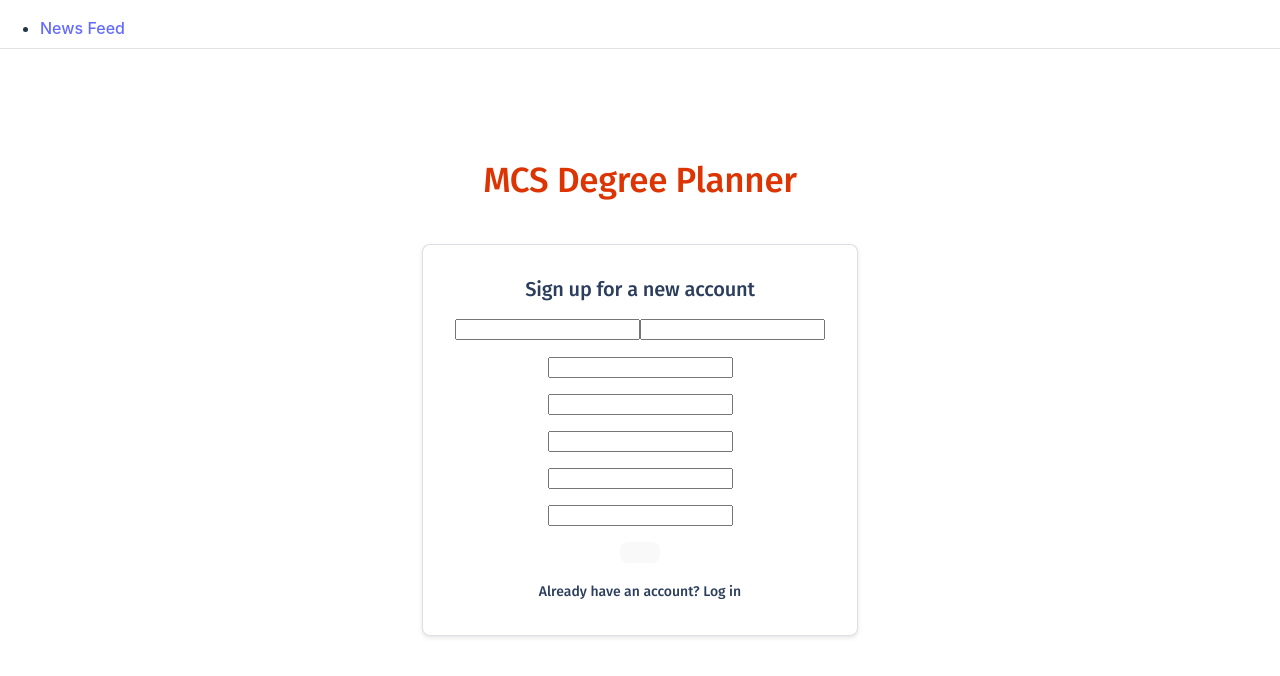
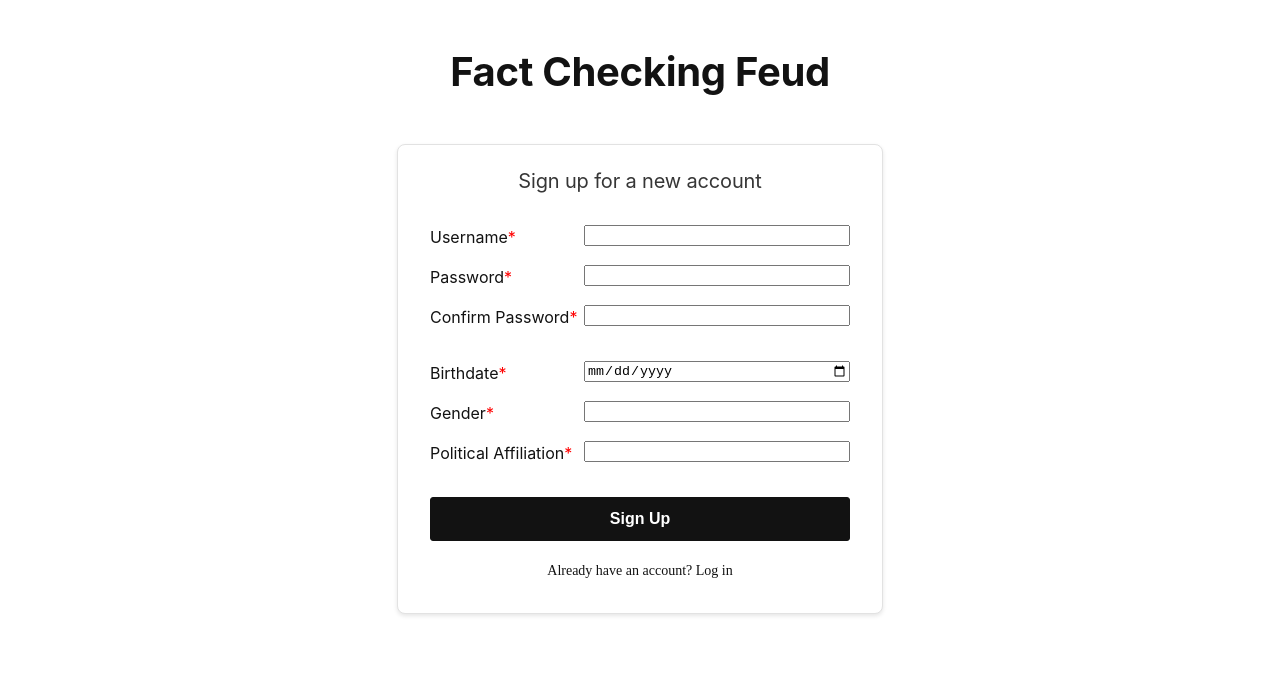
Before and after one commit to alexbadia1/CS567-UI, a React (Vite) app: page /signup in a window 1280 px wide. Shown: the top 676 px of the page. Built offline with nearby package versions, Linux system fonts and the light colour scheme.

Commit message:
styled the login and sign up pages

```diff
--- a/src/components/Button/index.scss
+++ b/src/components/Button/index.scss
@@ -0,0 +1,25 @@
+.button {
+  position: relative;
+  margin: 0px;
+  padding: 0px;
+  width: 100%;
+  height: 44px;
+  font-size: 16px;
+  font-weight: 700;
+  cursor: pointer;
+  border: 0.0625em solid rgb(18, 18, 18);
+  border-radius: 3px;
+  box-sizing: border-box;
+  user-select: none;
+  -webkit-tap-highlight-color: rgba(0, 0, 0, 0);
+  background-image: none;
+  color: white;
+  background-color: rgb(18, 18, 18);
+  transition: 0.15s ease-in;
+  text-align: center;
+}
+.button:hover {
+  background-color: rgb(51, 51, 51);
+  border-color: rgb(51, 51, 51);
+  color: white;
+}
--- a/src/components/Button/index.tsx
+++ b/src/components/Button/index.tsx
@@ -2,8 +2,17 @@ import React from 'react';
 
 import './index.scss';
 
-function Button() {
-  return (<button />);
+interface IButtonProps {
+  text: string;
+  onClick?: () => void;
+}
+
+function Button({ text, onClick }: IButtonProps) {
+  return (
+    <button className="button" onClick={onClick}>
+      {text}
+    </button>
+  );
 }
 
 export default Button;
--- a/src/components/TextField/index.tsx
+++ /dev/null
@@ -1,9 +0,0 @@
-import React from 'react';
-
-import './index.scss';
-
-function TextField() {
-  return (<input />);
-}
-
-export default TextField;
--- a/src/index.css
+++ b/src/index.css
@@ -3,7 +3,6 @@
   line-height: 1.5;
   font-weight: 400;
 
-  color-scheme: light dark;
   color: rgba(255, 255, 255, 0.87);
   background-color: white;
 
@@ -23,15 +22,6 @@
   min-height: 100vh;
 }
 
-a {
-  font-weight: 500;
-  color: #646cff;
-  text-decoration: inherit;
-}
-a:hover {
-  color: #535bf2;
-}
-
 body {
   margin: 0;
   display: flex;
@@ -44,35 +34,3 @@ h1 {
   font-size: 3.2em;
   line-height: 1.1;
 }
-
-button {
-  border-radius: 8px;
-  border: 1px solid transparent;
-  padding: 0.6em 1.2em;
-  font-size: 1em;
-  font-weight: 500;
-  font-family: inherit;
-  background-color: #1a1a1a;
-  cursor: pointer;
-  transition: border-color 0.25s;
-}
-button:hover {
-  border-color: #646cff;
-}
-button:focus,
-button:focus-visible {
-  outline: 4px auto -webkit-focus-ring-color;
-}
-
-@media (prefers-color-scheme: light) {
-  :root {
-    color: #213547;
-    background-color: #ffffff;
-  }
-  a:hover {
-    color: #747bff;
-  }
-  button {
-    background-color: #f9f9f9;
-  }
-}
--- a/src/pages/Login/index.scss
+++ b/src/pages/Login/index.scss
@@ -1,19 +1,11 @@
-@import url('https://fonts.googleapis.com/css2?family=Fira+Sans:ital,wght@0,100;0,300;0,400;0,500;0,700;1,200&family=Lato:wght@900&display=swap');
-
-
 .login {
   width: 100vw;
   max-width: 100%;
-  height: calc(100vh - var(--navbar-height));
-  max-height: 100%;
 
   display: flex;
   flex-direction: column;
   justify-content: center;
   align-items: center;
-
-  font-family: "Fira Sans";
-  background-color: transparent;
 
   &__content {
     display: flex;
@@ -21,14 +13,12 @@
     justify-content: flex-start;
     align-items: center;
 
-    &--title {
-      font-size: 35px;
-      font-weight: 500;
+    &__title {
+      font-size: 40px;
+      font-weight: 700;
       letter-spacing: -0.008em;
-      line-height: 24px;
-      color: #dd3403;
-      padding: 52px;
-      font-family: 'Fira Sans';
+      color: var(--color-content-primary);
+      padding: 42px;
     }
 
     &__form {
@@ -36,29 +26,51 @@
       flex-direction: column;
       justify-content: flex-start;
       align-items: center;
-
-      min-width: 300px;
-
-      padding: 32px;
-
+      min-width: 420px;
+      padding: 24px 32px 32px 32px;
       background-color: #ffffff;
       box-shadow: 0 2px 4px 0 rgba(0, 0, 0, 0.1);
-      border: solid 1px #091e4224;
+      border: solid 1px var(--border-color-primary);
       border-radius: 8px;
 
-      &--title {
+      &__title {
         font-size: 20px;
-        font-weight: 500;
         letter-spacing: -0.008em;
         line-height: 24px;
-        color: #2c3e5d;
-        font-family: 'Fira Sans';
+        color: var(--color-content-secondary);
+      }
+
+      &__field {
+        width: 100%;
+        display: flex;
+        flex-direction: row;
+        justify-content: space-between;
+        align-items: start;
+        color: var(--color-content-primary);
+
+        &__label {
+          font-size: 16px;
+          width: 36.6666666667%;
+          height: 100%;
+          display: flex;
+          flex-direction: column;
+          justify-content: center;
+        }
+
+        &__value {
+          font-size: 16px;
+          width: 63.3333333333%;
+          height: 100%;
+          display: flex;
+          flex-direction: column;
+          justify-content: center;
+        }
       }
     }
 
     &__footer {
-      &--signup-link {
-        color: #2c3e5d;
+      &--login-link {
+        color: var(--color-content-primary);
         font-family: 'Fira Sans';
         text-decoration: none;
         font-size: 14px;
@@ -70,7 +82,16 @@
   }
 }
 
+.required {
+  color: red;
+}
+
 .margin-24 {
   width: 100%;
-  height: 24px;
+  height: 16px;
 }
+
+.gutter-24 {
+  width: 100%;
+  height: 16px;
+}
--- a/src/pages/Login/index.tsx
+++ b/src/pages/Login/index.tsx
@@ -1,30 +1,60 @@
-import React from 'react';
+import React, { useRef } from 'react';
 import { Link } from 'react-router-dom';
-import TextField from '../../components/TextField';
 import Button from '../../components/Button';
 
 import './index.scss';
 
 export const Login: React.FC = () => {
+  const usernameRef = useRef(null);
+  const passwordRef = useRef(null);
+
+  const handleLogin = () => {};
+
   return (
     <div className="login">
       <div className="login__content">
-        <div className="login__content--title">MCS Degree Planner</div>
+        <div className="login__content__title">Fact Checking Feud</div>
         <div className="login__content__form">
-          <div className="login__content__form--title">
+          <div className="login__content__form__title">
             Log into your account
           </div>
-          <div className="margin-24"></div>
-          <TextField />
-          <div className="margin-24"></div>
-          <TextField />
+          <div className="margin-24" />
+          <div className="margin-24" />
 
-          <div className="margin-24"></div>
+          {/* Username */}
+          <div className="login__content__form__field">
+            <div className="login__content__form__field__label">
+              <span>
+                Username<span className="required">*</span>
+              </span>
+            </div>
+            <div className="login__content__form__field__value">
+              <input type="text" ref={usernameRef} required />
+            </div>
+          </div>
 
-          <Button />
-          <div className="margin-24"></div>
+          <div className="margin-24" />
+
+          {/* Password */}
+          <div className="login__content__form__field">
+            <div className="login__content__form__field__label">
+              <span>
+                Password<span className="required">*</span>
+              </span>
+            </div>
+            <div className="login__content__form__field__value">
+              <input type="text" ref={passwordRef} required />
+            </div>
+          </div>
+
+          <div className="margin-24" />
+          <div className="margin-24" />
+
+          <Button text="Log In" onClick={handleLogin} />
+
+          <div className="margin-24" />
           <div className="login__content__footer">
-            <Link className="login__content__footer--signup-link" to="/signup">
+            <Link className="login__content__footer--login-link" to="/signup">
               Sign up for an account
             </Link>
           </div>
@@ -33,3 +63,5 @@ export const Login: React.FC = () => {
     </div>
   );
 };
+
+// Sign up for an account
--- a/src/pages/Signup/index.scss
+++ b/src/pages/Signup/index.scss
@@ -1,20 +1,11 @@
-@import url('https://fonts.googleapis.com/css2?family=Fira+Sans:ital,wght@0,100;0,300;0,400;0,500;0,700;1,200&family=Lato:wght@900&display=swap');
-
-
 .signup {
   width: 100vw;
   max-width: 100%;
-  height: calc(100vh - var(--navbar-height));
-  max-height: 100%;
 
   display: flex;
   flex-direction: column;
   justify-content: center;
   align-items: center;
-
-  font-family: "'Fira Sans'";
-  background-color: transparent;
-
 
   &__content {
     display: flex;
@@ -22,14 +13,12 @@
     justify-content: flex-start;
     align-items: center;
 
-    &--title {
-      font-size: 35px;
-      font-weight: 500;
+    &__title {
+      font-size: 40px;
+      font-weight: 700;
       letter-spacing: -0.008em;
-      line-height: 24px;
-      color: #dd3403;
-      padding: 52px;
-      font-family: 'Fira Sans';
+      color: var(--color-content-primary);
+      padding: 42px;
     }
 
     &__form {
@@ -37,29 +26,51 @@
       flex-direction: column;
       justify-content: flex-start;
       align-items: center;
-
-      min-width: 300px;
-
-      padding: 32px;
-
+      min-width: 420px;
+      padding: 24px 32px 32px 32px;
       background-color: #ffffff;
       box-shadow: 0 2px 4px 0 rgba(0, 0, 0, 0.1);
-      border: solid 1px #091e4224;
+      border: solid 1px var(--border-color-primary);
       border-radius: 8px;
 
-      &--title {
+      &__title {
         font-size: 20px;
-        font-weight: 500;
         letter-spacing: -0.008em;
         line-height: 24px;
-        color: #2c3e5d;
-        font-family: 'Fira Sans';
+        color: var(--color-content-secondary);
+      }
+
+      &__field {
+        width: 100%;
+        display: flex;
+        flex-direction: row;
+        justify-content: space-between;
+        align-items: start;
+        color: var(--color-content-primary);
+
+        &__label {
+          font-size: 16px;
+          width: 36.6666666667%;
+          height: 100%;
+          display: flex;
+          flex-direction: column;
+          justify-content: center;
+        }
+
+        &__value {
+          font-size: 16px;
+          width: 63.3333333333%;
+          height: 100%;
+          display: flex;
+          flex-direction: column;
+          justify-content: center;
+        }
       }
     }
 
     &__footer {
       &--login-link {
-        color: #2c3e5d;
+        color: var(--color-content-primary);
         font-family: 'Fira Sans';
         text-decoration: none;
         font-size: 14px;
@@ -71,6 +82,10 @@
   }
 }
 
+.required {
+  color: red;
+}
+
 .margin-24 {
   width: 100%;
   height: 16px;
--- a/src/pages/Signup/index.tsx
+++ b/src/pages/Signup/index.tsx
@@ -1,47 +1,120 @@
-import React from 'react';
+import React, { useRef } from 'react';
 import { Link } from 'react-router-dom';
-import TextField from '../../components/TextField';
 import Button from '../../components/Button';
 
 import './index.scss';
 
-export const Signup: React.FC = () => {
+export function Signup() {
+  const usernameRef = useRef(null);
+  const passwordRef = useRef(null);
+  const confirmPasswordRef = useRef(null);
+  const birthdateRef = useRef(null);
+  const genderRef = useRef(null);
+  const politicalAffiliationRef = useRef(null);
+
+  const handleSignup = () => {};
 
   return (
     <div className="signup">
       <div className="signup__content">
-        <div className="signup__content--title">MCS Degree Planner</div>
+        <div className="signup__content__title">Fact Checking Feud</div>
         <div className="signup__content__form">
-          <div className="signup__content__form--title">
+          <div className="signup__content__form__title">
             Sign up for a new account
           </div>
-          <div className="margin-24"></div>
+          <div className="margin-24" />
+          <div className="margin-24" />
 
-          <div>
-            <TextField />
-            <TextField />
+          {/* Username */}
+          <div className="signup__content__form__field">
+            <div className="signup__content__form__field__label">
+              <span>
+                Username<span className="required">*</span>
+              </span>
+            </div>
+            <div className="signup__content__form__field__value">
+              <input type="text" ref={usernameRef} required />
+            </div>
           </div>
 
-          <div className="margin-24"></div>
-          <TextField />
-          <div className="margin-24"></div>
-          <TextField />
-          <div className="margin-24"></div>
+          <div className="margin-24" />
 
-          <TextField />
+          {/* Password */}
+          <div className="signup__content__form__field">
+            <div className="signup__content__form__field__label">
+              <span>
+                Password<span className="required">*</span>
+              </span>
+            </div>
+            <div className="signup__content__form__field__value">
+              <input type="text" ref={passwordRef} required />
+            </div>
+          </div>
 
-          <div className="margin-24"></div>
+          <div className="margin-24" />
 
-          <TextField />
+          {/* Confirm Password */}
+          <div className="signup__content__form__field">
+            <div className="signup__content__form__field__label">
+              <span>
+                Confirm Password<span className="required">*</span>
+              </span>
+            </div>
+            <div className="signup__content__form__field__value">
+              <input type="text" ref={confirmPasswordRef} required />
+            </div>
+          </div>
 
-          <div className="margin-24"></div>
+          {/* Section Divider */}
+          <div className="margin-24" />
+          <div className="margin-24" />
 
-          <TextField />
+          {/* Age */}
+          <div className="signup__content__form__field">
+            <div className="signup__content__form__field__label">
+              <span>
+                Birthdate<span className="required">*</span>
+              </span>
+            </div>
+            <div className="signup__content__form__field__value">
+              <input type="date" name="birthdate" ref={birthdateRef} required />
+            </div>
+          </div>
 
-          <div className="margin-24"></div>
+          <div className="margin-24" />
 
-          <Button />
-          <div className="margin-24"></div>
+          {/* Gender */}
+          <div className="signup__content__form__field">
+            <div className="signup__content__form__field__label">
+              <span>
+                Gender<span className="required">*</span>
+              </span>
+            </div>
+            <div className="signup__content__form__field__value">
+              <input type="text" ref={genderRef} required />
+            </div>
+          </div>
+
+          <div className="margin-24" />
+
+          {/* Political Affiliation */}
+          <div className="signup__content__form__field">
+            <div className="signup__content__form__field__label">
+              <span>
+                Political Affiliation<span className="required">*</span>
+              </span>
+            </div>
+            <div className="signup__content__form__field__value">
+              <input type="text" ref={politicalAffiliationRef} required />
+            </div>
+          </div>
+
+          <div className="margin-24" />
+          <div className="margin-24" />
+
+          <Button text="Sign Up" onClick={handleSignup} />
+
+          <div className="margin-24" />
           <div className="signup__content__footer">
             <Link className="signup__content__footer--login-link" to="/login">
               Already have an account? Log in
@@ -51,4 +124,4 @@ export const Signup: React.FC = () => {
       </div>
     </div>
   );
-};
+}
```
Also changed, not shown: src/components/Navbar/index.tsx (+6 -1 lines), src/components/TextField/index.scss (deleted).
